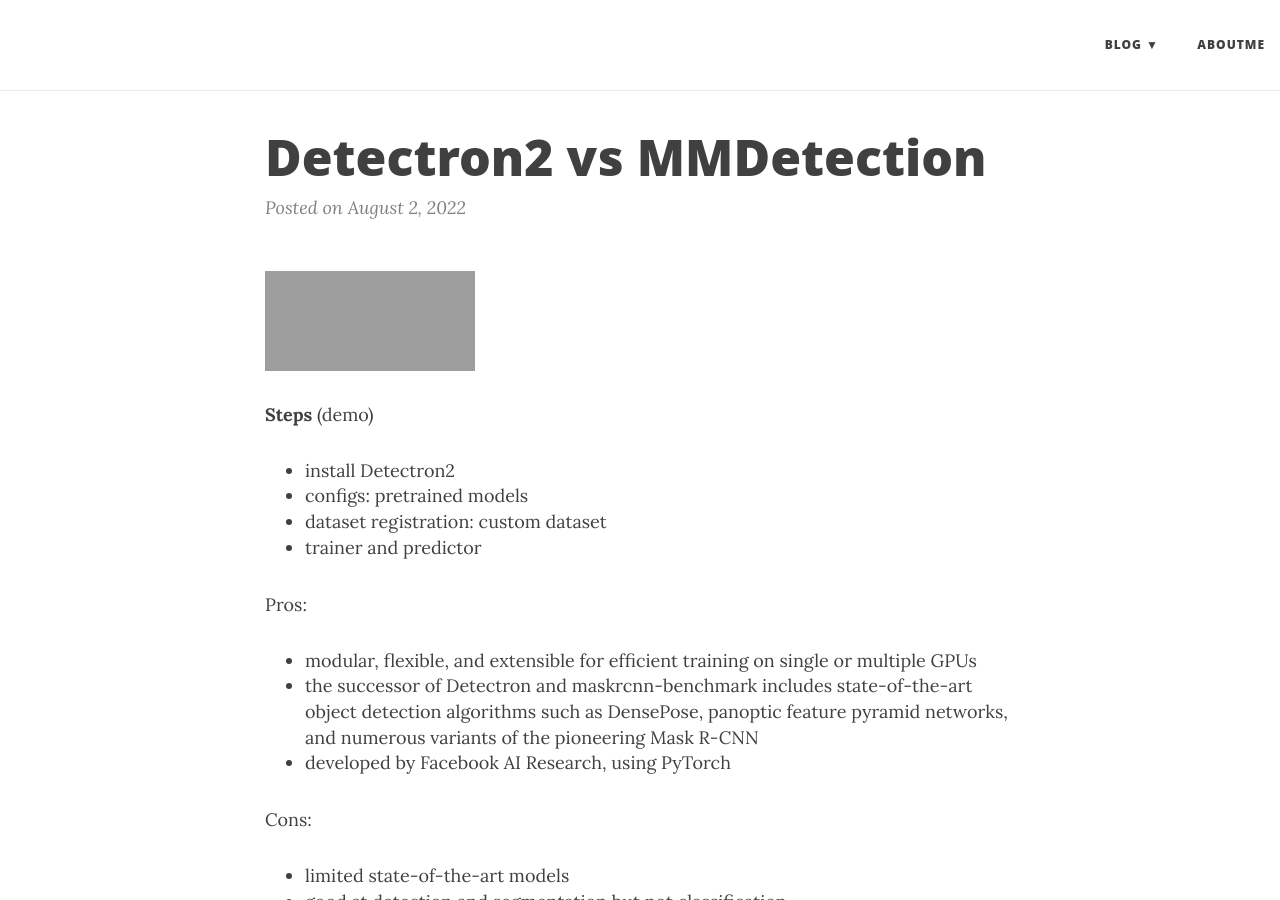
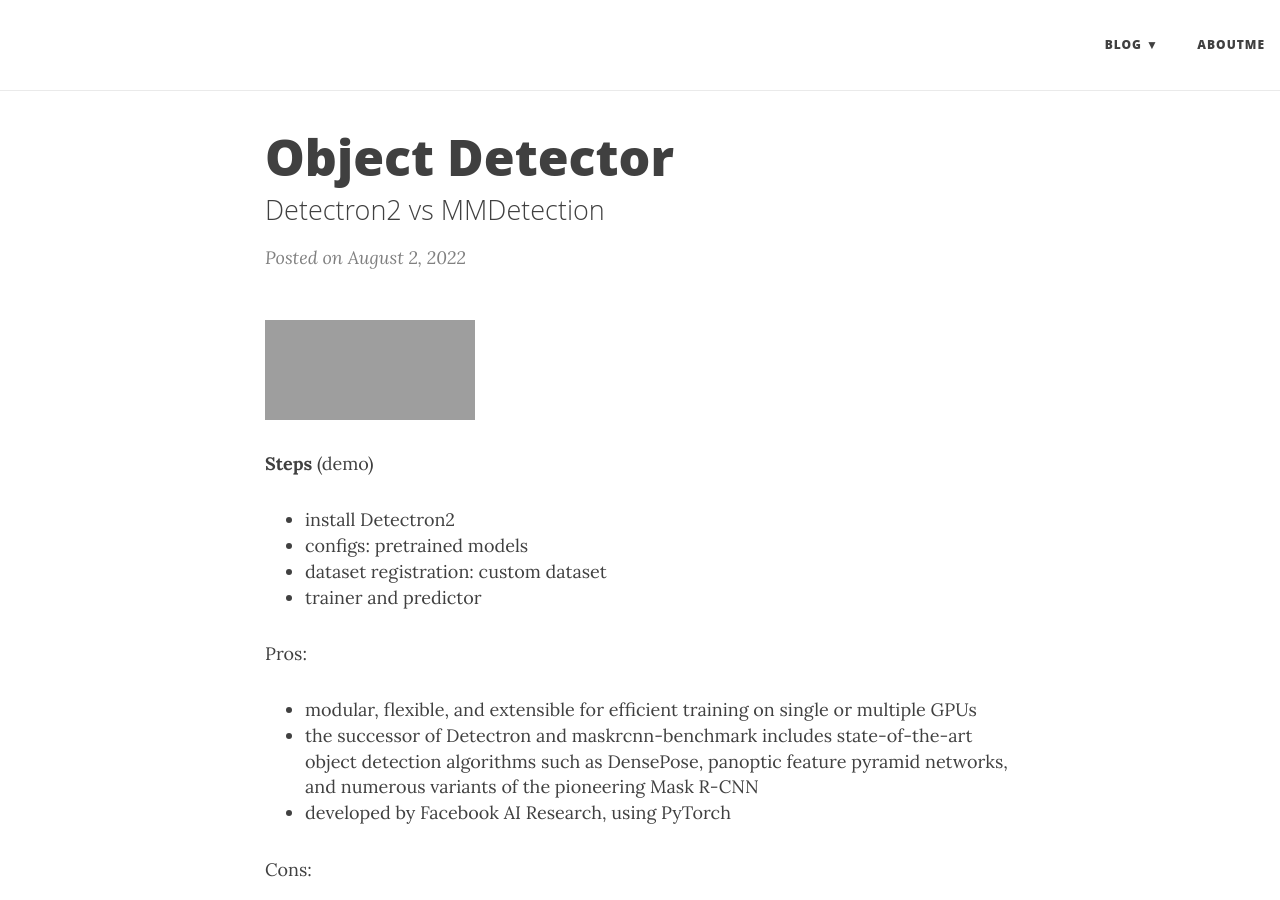
Before and after one commit to creatorcao/creatorcao.github.io, a Jekyll site: the page built from _posts/2022-08-02-detectron2-vs-mmdetection.md, in a window 1280 px wide and 900 px high. Built offline with Jekyll 4.4.1, drawn with Linux system fonts in a browser that asks for light colours; nearby versions of some CDN libraries; grey boxes are pictures that could not be loaded.

Commit message:
Update 2022-08-02-detectron2-vs-mmdetection.md

```diff
--- a/_posts/2022-08-02-detectron2-vs-mmdetection.md
+++ b/_posts/2022-08-02-detectron2-vs-mmdetection.md
@@ -1,9 +1,10 @@
 ---
 layout: post
 published: true
-title: Detectron2 vs MMDetection
+title: Object Detector
 date: '2022-08-02'
 tags: machine-learning
+subtitle: Detectron2 vs MMDetection
 ---
 <p align="left">
 <a href="https://github.com/facebookresearch/detectron2">
```
